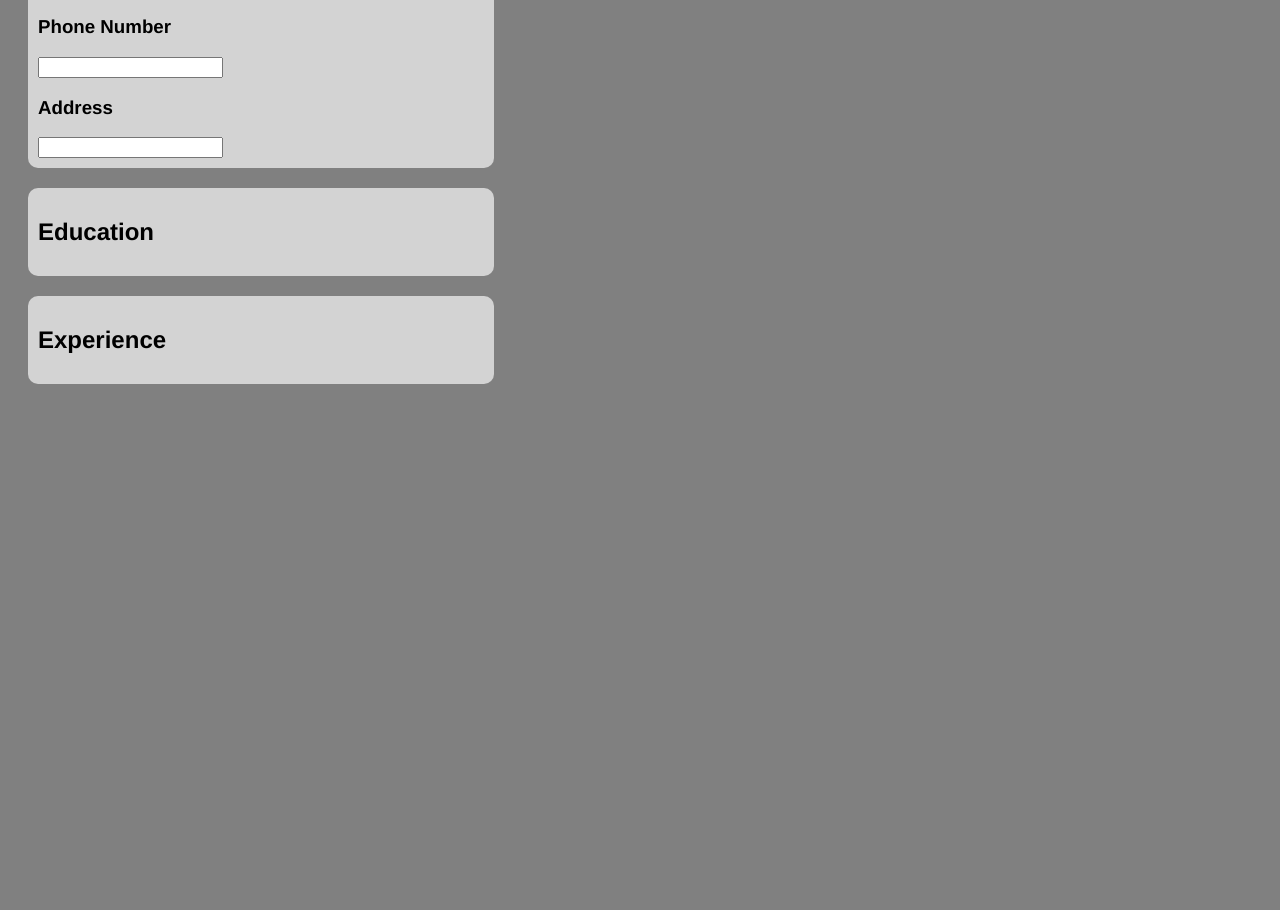
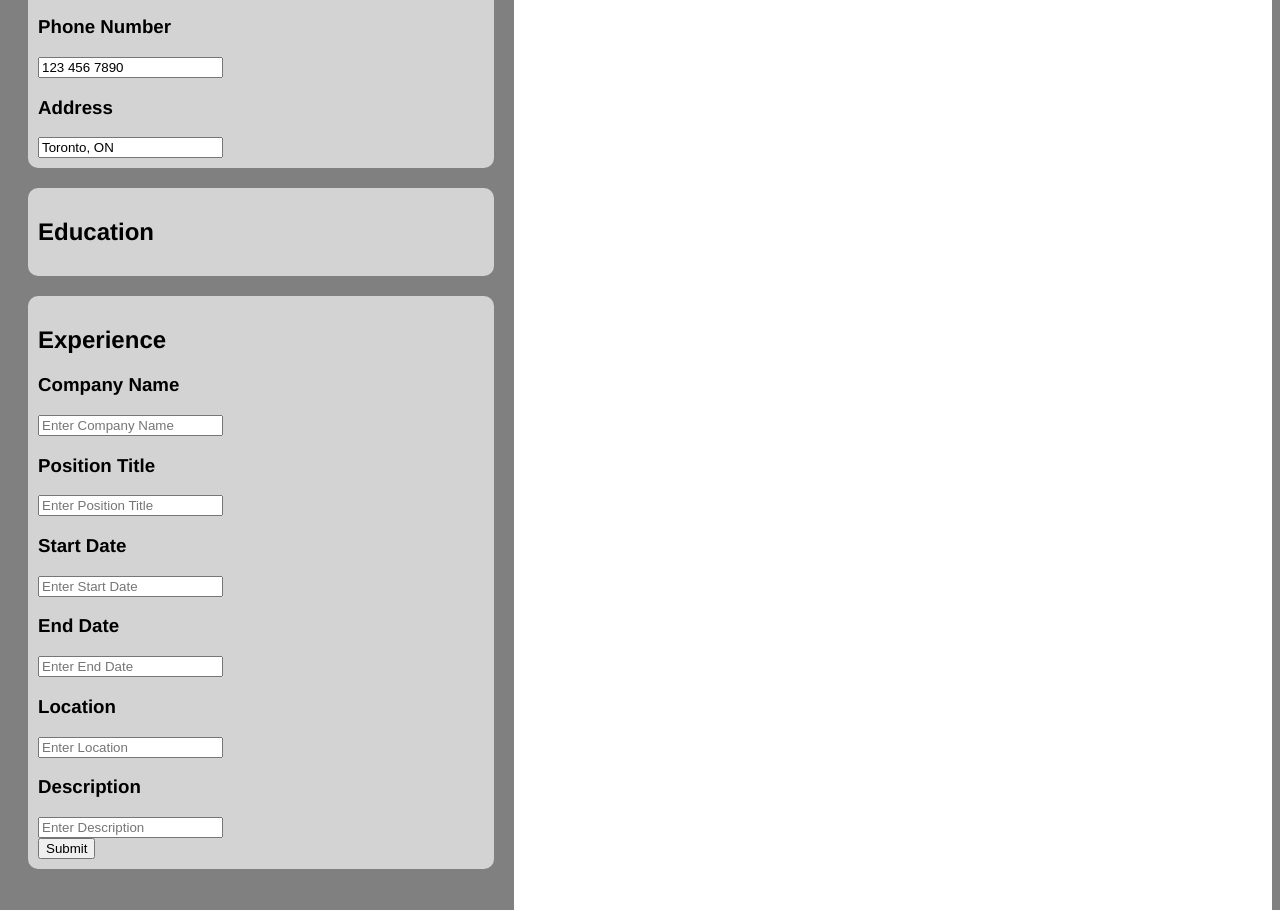
Before and after one commit to gavinxue050705/CVForge, a React (Vite) app: page / in a window 1280 px wide. Shown: the part 401-1311 px from the top of the page. Before the commit the page ends 813 px from the top, so only its background shows below. Built offline with nearby package versions, Linux system fonts and the light colour scheme.

Commit message:
Moved files into corresponding section folders

```diff
--- a/public/sample-data.jsx
+++ b/public/sample-data.jsx
@@ -29,6 +29,24 @@ const sampleData = {
       id: uniqid(),
     },
   ],
+  experiences: [
+    {
+      company: "Apple",
+      position: "Software Engineer",
+      location: "Cupertino, US",
+      description: "feawfwaf",
+      startDate: "01/2020",
+      endDate: "01/2021",
+    },
+    {
+      company: "Apple",
+      position: "Software Engineer",
+      location: "Cupertino, US",
+      description: "feawfwaf",
+      startDate: "01/2020",
+      endDate: "01/2021",
+    },
+  ],
 };
 
 export default sampleData;
--- a/src/App.jsx
+++ b/src/App.jsx
@@ -3,17 +3,17 @@ import uniqid from "uniqid";
 import sampleData from "../public/sample-data";
 import "./styles/App.css";
 import Header from "./components/Header";
-import Personal from "./components/Personal";
+import Personal from "./components/personal/Personal";
 import Resume from "./components/Resume";
-import Education from "./components/Education";
-import Experience from "./components/Experience";
+import Education from "./components/education/Education";
+import Experience from "./components/experience/Experience";
 
 function App() {
   const [personal, setPersonal] = useState(sampleData.personal);
 
   function handlePersonalChange(e) {
-    const key = e.target.value;
-    setPersonal({ ...personal, key });
+    const { key } = e.target.dataset;
+    setPersonal({ ...personal, [key]: e.target.value });
   }
 
   return (
@@ -23,16 +23,24 @@ function App() {
         <div className="row-form">
           <Personal
             onChange={handlePersonalChange}
-            name={sampleData.name}
-            email={sampleData.email}
-            phone={sampleData.phone}
-            address={sampleData.address}
+            name={personal.name}
+            email={personal.email}
+            phone={personal.phone}
+            address={personal.address}
           />
           <Education />
-          <Experience />
+          <Experience
+            onChange={handlePersonalChange}
+            company={sampleData.experiences.company}
+            position={sampleData.experiences.position}
+            location={sampleData.experiences.location}
+            description={sampleData.experiences.description}
+            startDate={sampleData.experiences.startDate}
+            endDate={sampleData.experiences.endDate}
+          />
         </div>
         <div className="row-resume">
-          <Resume />
+          <Resume personal={personal} />
         </div>
       </div>
     </div>
--- a/src/components/Experience.jsx
+++ /dev/null
@@ -1,9 +0,0 @@
-function Experience() {
-  return (
-    <div className="container">
-      <h2>Experience</h2>
-    </div>
-  );
-}
-
-export default Experience;
--- a/src/components/Resume.jsx
+++ b/src/components/Resume.jsx
@@ -1,7 +1,14 @@
-function Resume() {
+import PersonalSection from "./personal/PersonalSection";
+
+function Resume(personal) {
   return (
-    <div className="container">
-      <h2>Resume</h2>
+    <div className="resume">
+      <PersonalSection
+        name={personal.name}
+        email={personal.email}
+        phone={personal.phone}
+        address={personal.address}
+      />
     </div>
   );
 }
--- a/src/components/Education.jsx
+++ b/src/components/education/Education.jsx
@@ -1,8 +1,8 @@
 function Education() {
   return (
-    <form className="container">
+    <div className="container">
       <h2>Education</h2>
-    </form>
+    </div>
   );
 }
 
--- /dev/null
+++ b/src/components/experience/Experience.jsx
@@ -0,0 +1,68 @@
+import Input from "../Input";
+
+function Experience({
+  onChange,
+  company,
+  position,
+  startDate,
+  endDate,
+  location,
+  description,
+}) {
+  return (
+    <div className="container">
+      <h2>Experience</h2>
+      <Input
+        type="text"
+        id="company"
+        label="Company Name"
+        placeholder="Enter Company Name"
+        value={company}
+        onChange={onChange}
+      />
+      <Input
+        type="text"
+        id="position"
+        label="Position Title"
+        placeholder="Enter Position Title"
+        value={position}
+        onChange={onChange}
+      />
+      <Input
+        type="text"
+        id="startDate"
+        label="Start Date"
+        placeholder="Enter Start Date"
+        value={startDate}
+        onChange={onChange}
+      />
+      <Input
+        type="text"
+        id="endDate"
+        label="End Date"
+        placeholder="Enter End Date"
+        value={endDate}
+        onChange={onChange}
+      />
+      <Input
+        type="text"
+        id="location"
+        label="Location"
+        placeholder="Enter Location"
+        value={location}
+        onChange={onChange}
+      />
+      <Input
+        type="text"
+        id="description"
+        label="Description"
+        placeholder="Enter Description"
+        value={description}
+        onChange={onChange}
+      />
+      <button>Submit</button>
+    </div>
+  );
+}
+
+export default Experience;
--- a/src/components/Personal.jsx
+++ b/src/components/personal/Personal.jsx
@@ -1,4 +1,4 @@
-import Input from "./Input";
+import Input from "../Input";
 
 function Personal({ onChange, name, email, phone, address }) {
   return (
@@ -8,7 +8,7 @@ function Personal({ onChange, name, email, phone, address }) {
         type="text"
         id="name"
         label="Name"
-        placeholder={name}
+        placeholder="Enter your name"
         value={name}
         onChange={onChange}
       />
--- /dev/null
+++ b/src/components/personal/PersonalSection.jsx
@@ -0,0 +1,14 @@
+function PersonalSection({ name, email, phone, address }) {
+  return (
+    <div>
+      <h1>{name}</h1>
+      <div>
+        <p>{email}</p>
+        <p>{phone}</p>
+        <p>{address}</p>
+      </div>
+    </div>
+  );
+}
+
+export default PersonalSection;
--- a/src/styles/App.css
+++ b/src/styles/App.css
@@ -15,7 +15,7 @@
 .row-resume {
     flex-basis: 60%;
 }
-
-.input {
-
+.resume {
+    background-color: white;
+    height: 100%;
 }
```
